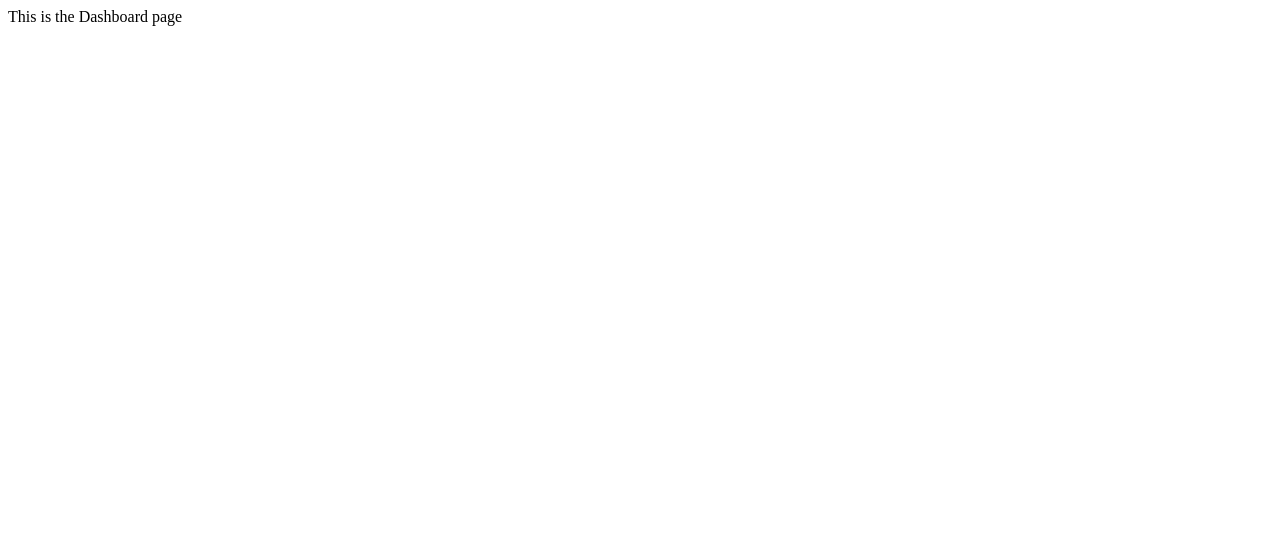
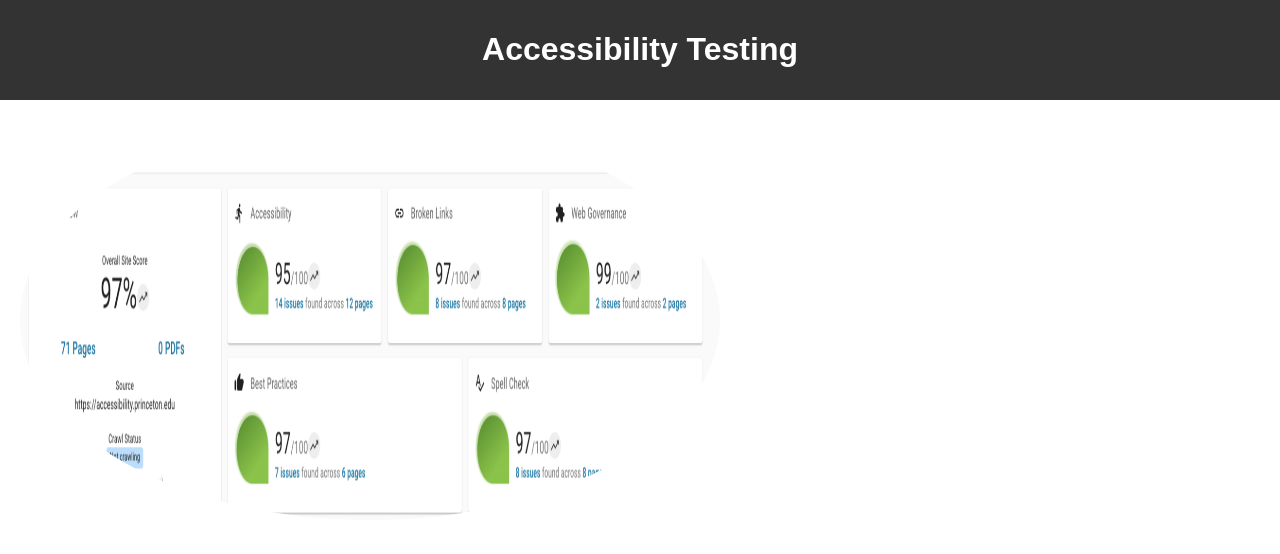
Before and after one commit to VJKumar57/SiteNavigation, a plain HTML site: page dashboard.html in a window 1280 px wide. Drawn offline with Linux system fonts and the light colour scheme.

Commit message:
Update dashboard.html

```diff
--- a/dashboard.html
+++ b/dashboard.html
@@ -1 +1,24 @@
-This is the Dashboard page
+<!DOCTYPE html>
+<html lang="en">
+<head>
+    <meta charset="UTF-8">
+    <meta name="viewport" content="width=device-width, initial-scale=1.0">
+    <title>Let's Learn Accessibility</title>
+    <link rel="stylesheet" type="text/css" href="styles.css">
+</head>
+<body>
+
+<header>
+    <h1>Accessibility Testing</h1>
+</header>
+
+<main id="main-content">
+
+        <img src="dashboard.png" alt="Automated Accessibility Testing" style="width: 700px; height: 400px; border-radius: 50%;">
+
+</main>
+
+<script src="script.js"></script>
+
+</body>
+</html>
```
